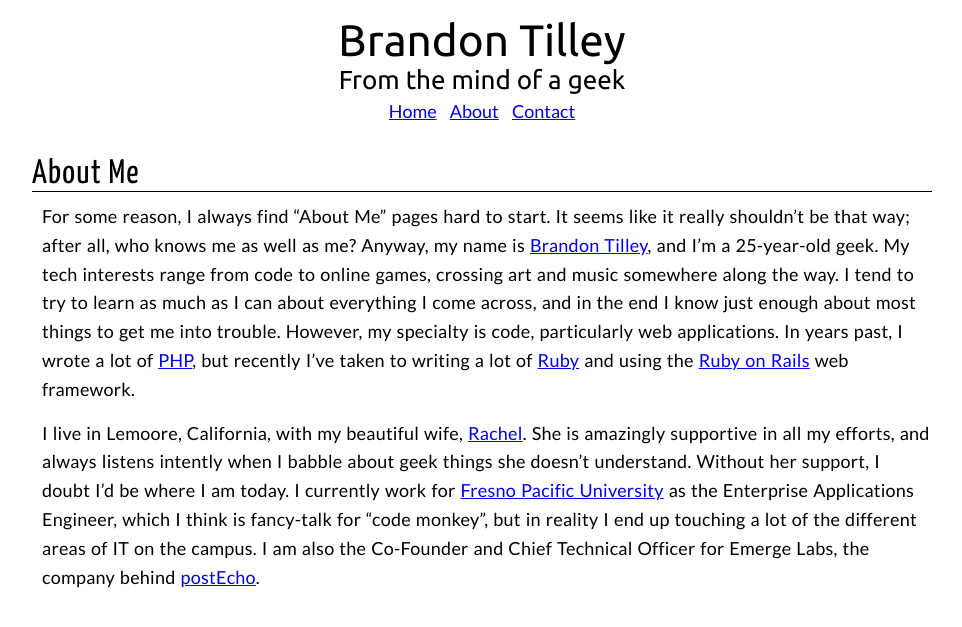
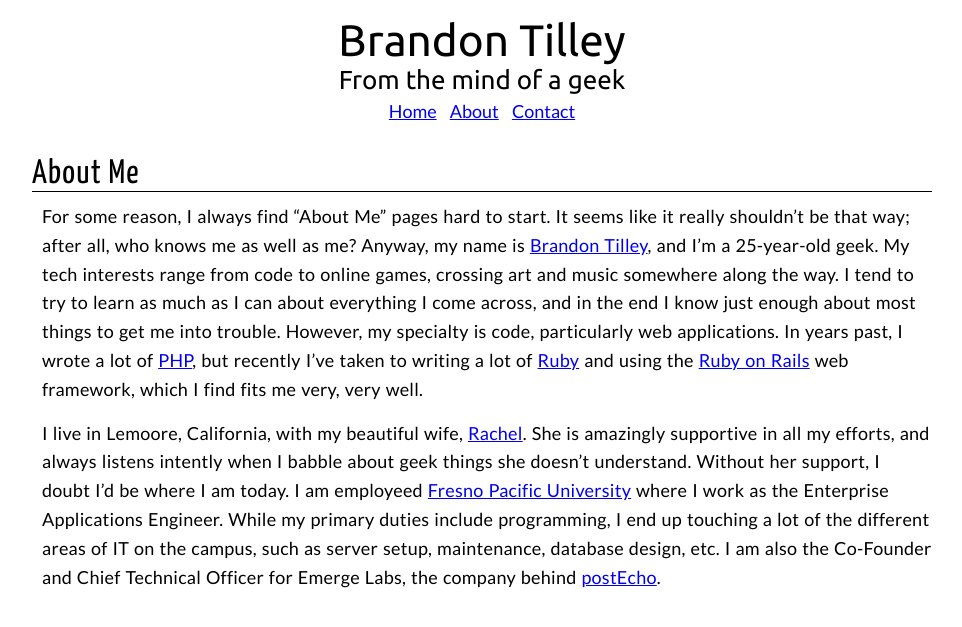
Before and after one commit to BinaryMuse/michelletilley-blog, a Jekyll site: the page built from about.markdown, in a window 1280 px wide. Shown: the top 627 px of the page, without its empty margins (158-1120 px from the left). Built offline with Jekyll 4.4.1, drawn with Linux system fonts in a browser that asks for light colours.

Commit message:
Update about me and contact pages

```diff
--- a/about.markdown
+++ b/about.markdown
@@ -3,24 +3,6 @@ layout: page
 title: About Me
 ---
 
-For some reason, I always find "About Me" pages hard to start. It seems like
-it really shouldn't be that way; after all, who knows me as well as me?
-Anyway, my name is [Brandon Tilley](/contact.html), and I'm a 25-year-old geek.
-My tech interests range from code to online games, crossing art and music
-somewhere along the way. I tend to try to learn as much as I can about
-everything I come across, and in the end I know just enough about most things
-to get me into trouble. However, my specialty is code, particularly web
-applications. In years past, I wrote a lot of [PHP](http://www.php.net), but
-recently I've taken to writing a lot of [Ruby](http://ruby-lang.org) and
-using the [Ruby on Rails](http://rubyonrails.org/) web framework.
+For some reason, I always find "About Me" pages hard to start. It seems like it really shouldn't be that way; after all, who knows me as well as me? Anyway, my name is [Brandon Tilley](/contact.html), and I'm a 25-year-old geek. My tech interests range from code to online games, crossing art and music somewhere along the way. I tend to try to learn as much as I can about everything I come across, and in the end I know just enough about most things to get me into trouble. However, my specialty is code, particularly web applications. In years past, I wrote a lot of [PHP](http://www.php.net), but recently I've taken to writing a lot of [Ruby](http://ruby-lang.org) and using the [Ruby on Rails](http://rubyonrails.org/) web framework, which I find fits me very, very well.
 
-I live in Lemoore, California, with my beautiful wife,
-[Rachel](http://www.facebook.com/profile.php?id=829819055). She is amazingly
-supportive in all my efforts, and always listens intently when I babble about
-geek things she doesn't understand. Without her support, I doubt I'd be
-where I am today. I currently work for
-[Fresno Pacific University](http://www.fresno.edu) as the Enterprise
-Applications Engineer, which I think is fancy-talk for "code monkey", but in
-reality I end up touching a lot of the different areas of IT on the campus.
-I am also the Co-Founder and Chief Technical Officer for Emerge Labs, the
-company behind [postEcho](http://postecho.com/).
+I live in Lemoore, California, with my beautiful wife, [Rachel](http://www.facebook.com/profile.php?id=829819055). She is amazingly supportive in all my efforts, and always listens intently when I babble about geek things she doesn't understand. Without her support, I doubt I'd be where I am today. I am employeed [Fresno Pacific University](http://www.fresno.edu) where I work as the Enterprise Applications Engineer. While my primary duties include programming, I end up touching a lot of the different areas of IT on the campus, such as server setup, maintenance, database design, etc. I am also the Co-Founder and Chief Technical Officer for Emerge Labs, the company behind [postEcho](http://postecho.com/).
```
Also changed, not shown: contact.markdown (+2 -5 lines).
